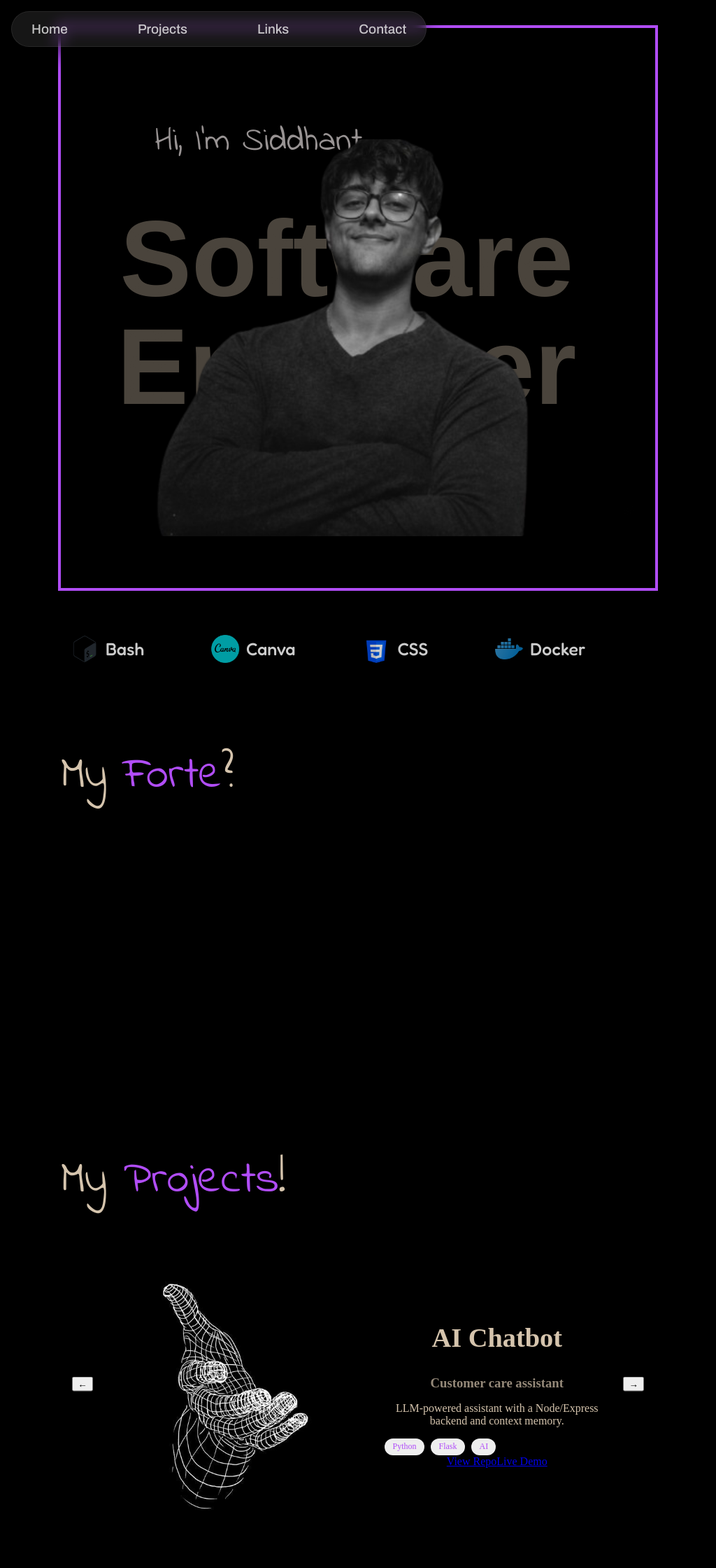
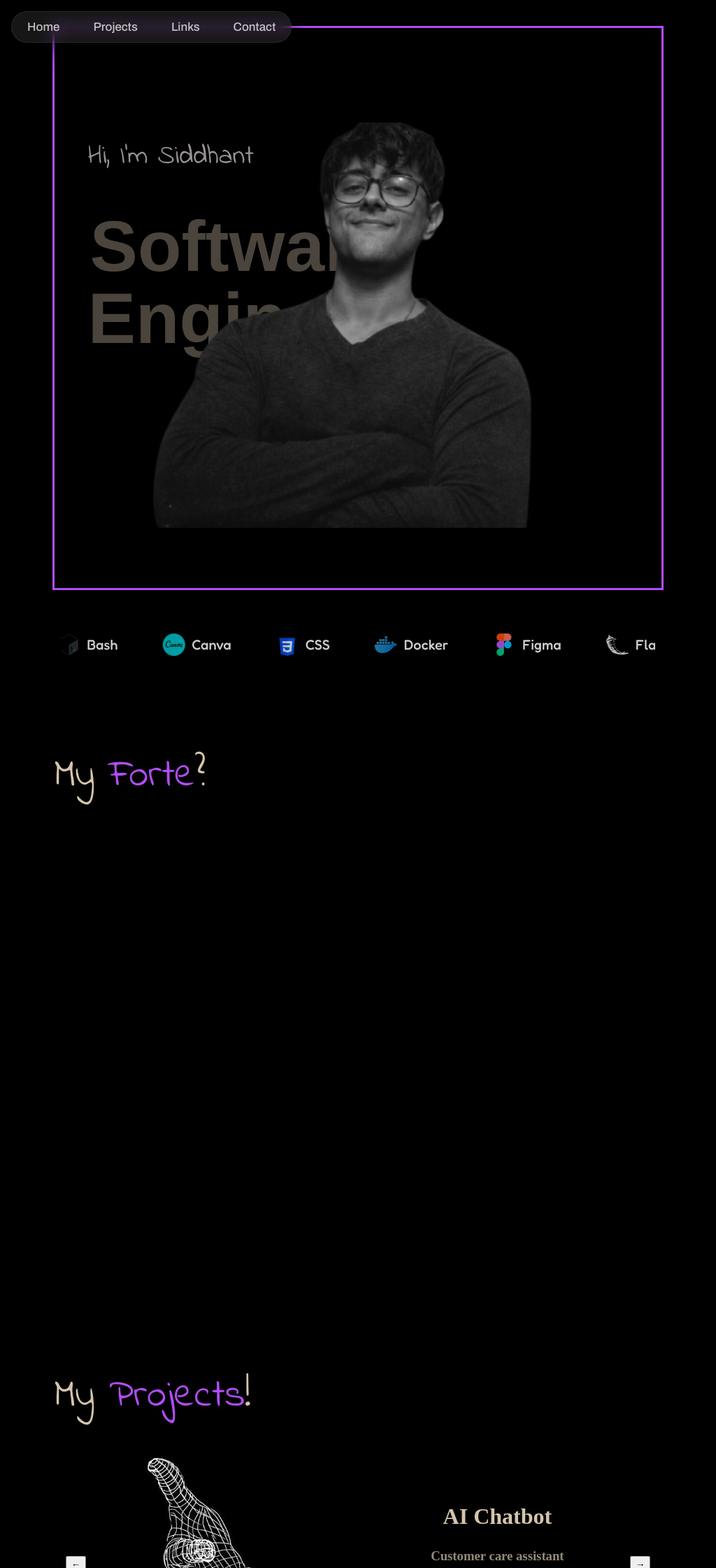
Before and after one commit to AceOfSpades-1710/Portfolio2.0, a React (Vite) app: page / in a window 1024 px wide. Shown: the top 2240 px of the page at 70% size. Built offline with nearby package versions, Linux system fonts and the light colour scheme; a web font is replaced by a local one.

Commit message:
Portfolio-ver0.1

```diff
--- a/src/Services.jsx
+++ b/src/Services.jsx
@@ -1,30 +1,25 @@
 import { useRef, useState, useLayoutEffect } from "react"
 import gsap from "gsap"
 import { ScrollTrigger } from "gsap/ScrollTrigger"
+
 import Webdev from "./assets/Fore_Hero/Webdev.png"
 import ML from "./assets/Fore_Hero/ML.jpg"
 import GD from "./assets/Fore_Hero/GD.jpg"
 
 gsap.registerPlugin(ScrollTrigger)
 
+/* ===============================
+   DATA
+=============================== */
 const SERVICES = [
   {
     title: "Web Development",
     heroBg: Webdev,
     content: (
       <>
-        <p>
-          <span>●</span> Generate structured reports using AI-powered data extraction
-          and formatting pipelines.
-        </p>
-        <p>
-          <span>●</span> Generate structured reports using AI-powered data extraction
-          and formatting pipelines.
-        </p>
-        <p>
-          <span>●</span> Generate structured reports using AI-powered data extraction
-          and formatting pipelines.
-        </p>
+        <p><span>●</span> Generate structured reports using AI-powered data extraction.</p>
+        <p><span>●</span> Build scalable, responsive, production-ready web apps.</p>
+        <p><span>●</span> Optimize performance and accessibility across devices.</p>
       </>
     ),
   },
@@ -33,18 +28,9 @@ const SERVICES = [
     heroBg: ML,
     content: (
       <>
-        <p>
-          <span>●</span> Generate structured reports using AI-powered data extraction
-          and formatting pipelines.
-        </p>
-        <p>
-          <span>●</span> Generate structured reports using AI-powered data extraction
-          and formatting pipelines.
-        </p>
-        <p>
-          <span>●</span> Generate structured reports using AI-powered data extraction
-          and formatting pipelines.
-        </p>
+        <p><span>●</span> Design and deploy intelligent ML pipelines.</p>
+        <p><span>●</span> Data preprocessing, training, and evaluation.</p>
+        <p><span>●</span> Model optimization and real-world integration.</p>
       </>
     ),
   },
@@ -53,24 +39,17 @@ const SERVICES = [
     heroBg: GD,
     content: (
       <>
-        <p>
-          <span>●</span> Generate structured reports using AI-powered data extraction
-          and formatting pipelines.
-        </p>
-        <p>
-          <span>●</span> Generate structured reports using AI-powered data extraction
-          and formatting pipelines.
-        </p>
-        <p>
-          <span>●</span> Generate structured reports using AI-powered data extraction
-          and formatting pipelines.
-        </p>
+        <p><span>●</span> Brand-focused visual systems.</p>
+        <p><span>●</span> UI assets and marketing creatives.</p>
+        <p><span>●</span> High-impact digital illustrations.</p>
       </>
     ),
   },
-];
+]
 
-
+/* ===============================
+   COMPONENT
+=============================== */
 export default function Services() {
   const cardRefs = useRef([])
   const dropRef = useRef(null)
@@ -78,17 +57,19 @@ export default function Services() {
 
   const [activeIndex, setActiveIndex] = useState(null)
 
+  const isMobile = window.matchMedia("(max-width: 768px)").matches
+
   /* ===============================
-     SCROLL FADE-IN / FADE-OUT
+     SCROLL FADE (DESKTOP ONLY)
   =============================== */
   useLayoutEffect(() => {
+    const mm = ScrollTrigger.matchMedia()
+
+    mm.add("(min-width: 769px)", () => {
       const ctx = gsap.context(() => {
         gsap.fromTo(
           cardRefs.current,
-        {
-          opacity: 0,
-          y: 60,
-        },
+          { opacity: 0, y: 60 },
           {
             opacity: 1,
             y: 0,
@@ -104,29 +85,48 @@ export default function Services() {
           }
         )
       })
+      return () => ctx.revert()
+    })
 
-    return () => ctx.revert()
+    mm.add("(max-width: 768px)", () => {
+      gsap.set(cardRefs.current, {
+        opacity: 1,
+        y: 0,
+        clearProps: "all",
+      })
+    })
+
+    return () => mm.kill()
   }, [])
 
   /* ===============================
-     CLICK ANIMATION (FOCUS CARD)
+     CLICK ANIMATION (DESKTOP)
   =============================== */
   useLayoutEffect(() => {
+    if (isMobile) return
+
     const tl = gsap.timeline({
       paused: true,
       defaults: { ease: "power2.inOut" },
     })
 
     tlRef.current = tl
+    return () => tl.kill()
+  }, [isMobile])
 
-    return () => tl.kill()
-  }, [])
+  /* ===============================
+     CARD CLICK HANDLER
+  =============================== */
+  const handleCardClick = index => {
+    /* MOBILE: simple toggle */
+    if (isMobile) {
+      setActiveIndex(activeIndex === index ? null : index)
+      return
+    }
 
-  const handleCardClick = index => {
     const tl = tlRef.current
     if (!tl) return
 
-    // Reverse if clicking active card again
     if (activeIndex === index) {
       tl.reverse()
       setActiveIndex(null)
@@ -138,27 +138,17 @@ export default function Services() {
     const clickedCard = cardRefs.current[index]
     const otherCards = cardRefs.current.filter((_, i) => i !== index)
 
-    // Fade other cards
     tl.to(otherCards, {
       opacity: 0,
       scale: 0.95,
       duration: 0.4,
     })
 
-    // Move clicked card left
     const targetX =
       cardRefs.current[0].offsetLeft - clickedCard.offsetLeft
 
-    tl.to(
-      clickedCard,
-      {
-        x: targetX,
-        duration: 0.5,
-      },
-      "<"
-    )
+    tl.to(clickedCard, { x: targetX, duration: 0.5 }, "<")
 
-    // Reveal drop zone
     tl.to(
       dropRef.current,
       {
@@ -175,13 +165,16 @@ export default function Services() {
     setActiveIndex(index)
   }
 
+  /* ===============================
+     RENDER
+  =============================== */
   return (
     <div className="Services-parent">
       <div className="ServiceTitle">
         My <span>Forte</span>?
       </div>
+
       <section id="services" className="parent-services">
-
         {SERVICES.map((service, i) => (
           <div
             key={i}
@@ -194,13 +187,24 @@ export default function Services() {
               onView={() => handleCardClick(i)}
               active={activeIndex === i}
             />
+
+            {/* ✅ MOBILE CONTENT UNDER CARD */}
+            {isMobile && activeIndex === i && (
+              <div className="content-panel-wrapper mobile">
+                <ContentPanel content={service.content} />
+              </div>
+            )}
           </div>
         ))}
+
+        {/* ✅ DESKTOP FLOATING PANEL */}
+        {!isMobile && (
           <div className="content-panel-wrapper" ref={dropRef}>
             {activeIndex !== null && (
               <ContentPanel content={SERVICES[activeIndex].content} />
             )}
           </div>
+        )}
       </section>
     </div>
   )
@@ -214,9 +218,7 @@ function Card({ title, heroBg, onView, active }) {
     <article className="card">
       <button
         className="card__hero"
-        style={{
-          backgroundImage: `url(${heroBg})`,
-        }}
+        style={{ backgroundImage: `url(${heroBg})` }}
         onClick={onView}
       >
         <p className="card__job-title">
@@ -224,14 +226,12 @@ function Card({ title, heroBg, onView, active }) {
         </p>
       </button>
     </article>
-  );
+  )
 }
 
-
+/* ===============================
+   CONTENT PANEL
+=============================== */
 function ContentPanel({ content }) {
-  return (
-    <div className="content-panel">
-      {content}
-    </div>
-  );
+  return <div className="content-panel">{content}</div>
 }
--- a/src/index.css
+++ b/src/index.css
@@ -765,36 +765,74 @@ hr{
   }
 }
 
-/* ---------- SERVICES ---------- */
-@media (max-width: 900px) {
+/* =====================
+   SERVICES – MOBILE FIX
+===================== */
+
+@media (max-width: 768px) {
+  .Services-parent{
+    margin: 30% 5%;
+  }
+
+  /* Stack services vertically */
   .parent-services {
     grid-template-columns: 1fr;
-    gap: 3rem;
+    gap: 4rem;
   }
 
-  .ServiceTitle {
-    font-size: 3rem;
+  .ServiceTitle{
+    font-size: 3.5rem;
+  }
+
+  .div1-services,
+  .div2-services,
+  .div3-services {
+    flex-direction: column;
+    align-items: center;
+    text-align: center;
+  }
+
+  /* Card sizing */
+  .card {
+    width: 200px;
+    height: 230px;
+  }
+
+  /* Make content panels behave like normal blocks */
+  .content-panel-wrapper {
+    position: static;
+    transform: none;
+    width: 100%;
+    max-width: 320px;
+
+    margin-top: 1.2rem;
+
+    opacity: 1;
+    pointer-events: auto;
+  }
+
+  .content-panel {
+    padding: 1rem 1.2rem;
+    font-size: 0.95rem;
+    line-height: 1.5;
     text-align: center;
   }
 }
 
-/* ---------- CARDS (touch-safe) ---------- */
-@media (hover: none) {
-  .card:hover {
-    transform: none;
-    box-shadow: 15px 15px 30px rgb(39, 39, 39),
-                -1px -1px 1px rgb(44, 44, 44);
+/* ---------- Small phones ---------- */
+@media (max-width: 480px) {
+
+  .card {
+    width: 180px;
+    height: 210px;
   }
 
-  .card__hero::before {
-    opacity: 1;
-  }
-
-  .card__job-title {
-    opacity: 1;
-    transform: translateY(0);
+  .content-panel {
+    font-size: 0.85rem;
+    padding: 0.9rem 1rem;
   }
 }
+
 
 /* ---------- FLOATING CONTENT PANEL ---------- */
 @media (max-width: 768px) {
@@ -812,6 +850,7 @@ hr{
 @media (max-width: 768px) {
   .contact {
     padding: 8%;
+    margin-top: 30%;
     outline-width: 2px;
   }
 
@@ -829,7 +868,7 @@ hr{
 /* ---------- PROJECTS ---------- */
 @media (max-width: 768px) {
   .projects {
-    margin: 20% 5%;
+    margin: 0% 5%;
   }
 
   .project-content h2 {
@@ -905,20 +944,20 @@ hr{
     top: auto;
     z-index: 0;
 
-    opacity: 0.9;
+    opacity: 1;
     transform: none;
   }
 
   .hero-image img {
     padding-top: 0;
     width: 100%;
-    max-height: 45vh;
+    max-height: 50vh;
     object-fit: contain;
   }
 
   /* Disable hover-based layering on mobile */
   .hero:has(.hero-title:hover) .hero-image {
-    opacity: 0.35;
+    opacity: 1;
     transform: none;
   }
 }
@@ -940,3 +979,129 @@ hr{
     max-height: 40vh;
   }
 }
+
+/* =====================
+   TABLET FIXES
+   769px – 1024px
+===================== */
+
+@media (min-width: 769px) and (max-width: 1024px) {
+
+  /* ---------- NAV ---------- */
+  .nav {
+    padding: 12px 22px;
+  }
+
+  .nav-list {
+    gap: 48px;
+  }
+
+  .nav-link {
+    font-size: 17px;
+  }
+
+  /* ---------- HERO ---------- */
+  .hero {
+    margin: 0 4%;
+    outline-width: 3px;
+  }
+
+  .hero-hi {
+    padding-left: 3rem;
+    margin-top: 18%;
+    font-size: 2.4rem;
+  }
+
+  .hero-title {
+    padding-left: 3rem;
+    font-size: clamp(3.5rem, 10vw, 7rem);
+  }
+
+  .hero-image img {
+    padding-top: 12%;
+    max-height: 80%;
+  }
+
+  /* ---------- NEWS ---------- */
+  .news-carousel {
+    height: 4.2rem;
+  }
+
+  .news-item {
+    font-size: 20px;
+    padding: 0 32px;
+  }
+
+  .news-icon {
+    width: 32px;
+    height: 32px;
+  }
+
+  /* ---------- SERVICES ---------- */
+  .Services-parent {
+    margin: 12% 4%;
+  }
+
+  .ServiceTitle {
+    font-size: 3.5rem;
+  }
+
+  .parent-services {
+    grid-template-columns: 1fr 1fr;
+    gap: 3rem;
+  }
+
+  .card {
+    width: 210px;
+    height: 245px;
+  }
+
+  .content-panel-wrapper {
+    width: 480px;
+    right: 2%;
+    top: 65%;
+  }
+
+  .content-panel {
+    font-size: 1.05rem;
+    padding: 1.5rem;
+  }
+
+  /* ---------- CONTACT ---------- */
+  .contact {
+    gap: 3rem;
+    padding: 6%;
+  }
+
+  .contact-title {
+    font-size: 3.2rem;
+  }
+
+  /* ---------- PROJECTS ---------- */
+  .projects {
+    margin: 10% 4%;
+  }
+
+  .project-slide {
+    grid-template-columns: 1fr 1fr;
+    padding: 3rem;
+    gap: 2rem;
+  }
+
+  .project-visual {
+    height: 300px;
+  }
+
+  .project-content h2 {
+    font-size: 2rem;
+  }
+
+  /* ---------- FOOTER ---------- */
+  .footer {
+    padding-left: 2%;
+  }
+
+  .footer-socials {
+    font-size: 2.2rem;
+  }
+}
```
Lines whose indentation alone changed are shown as unchanged.
